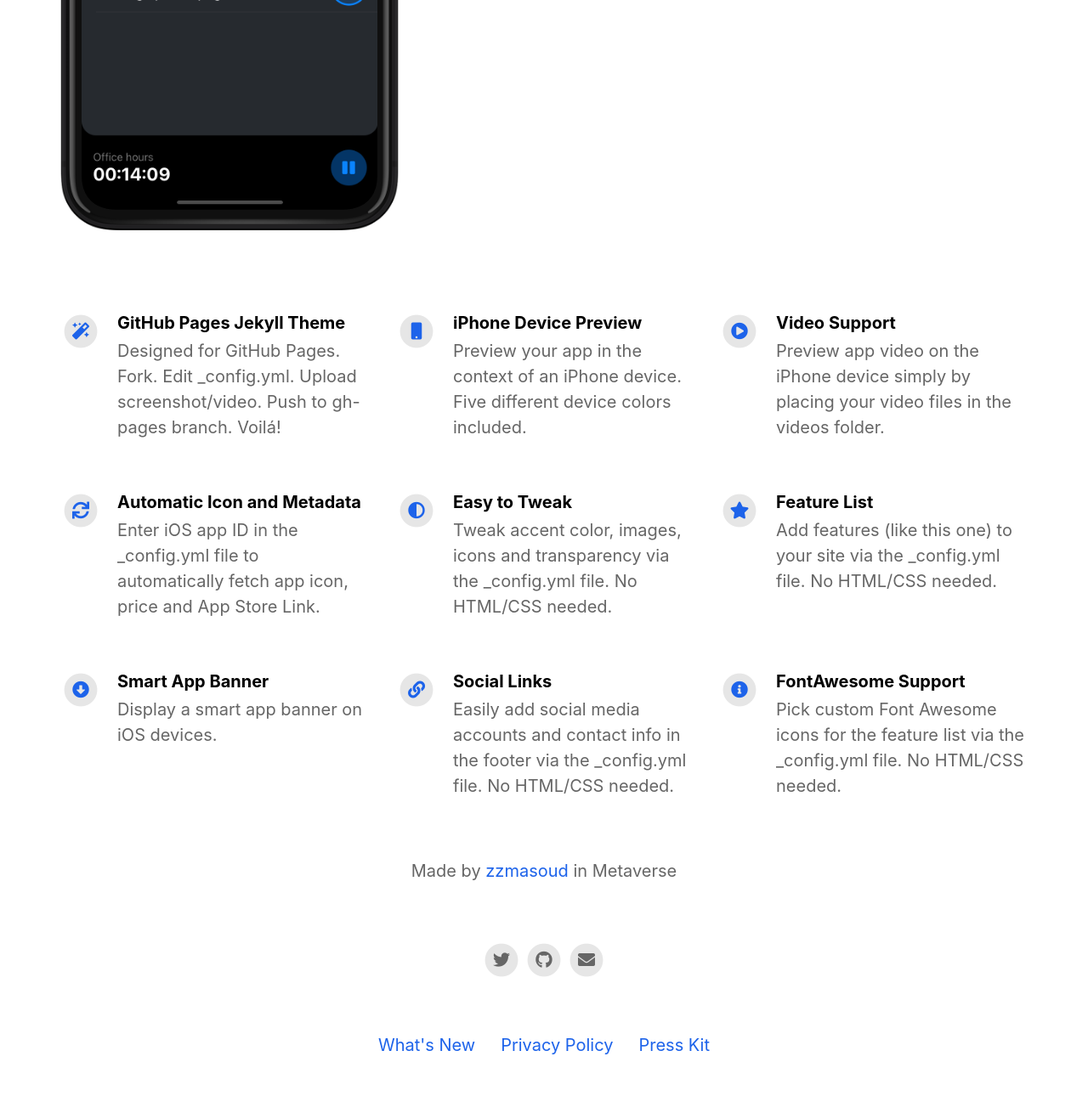
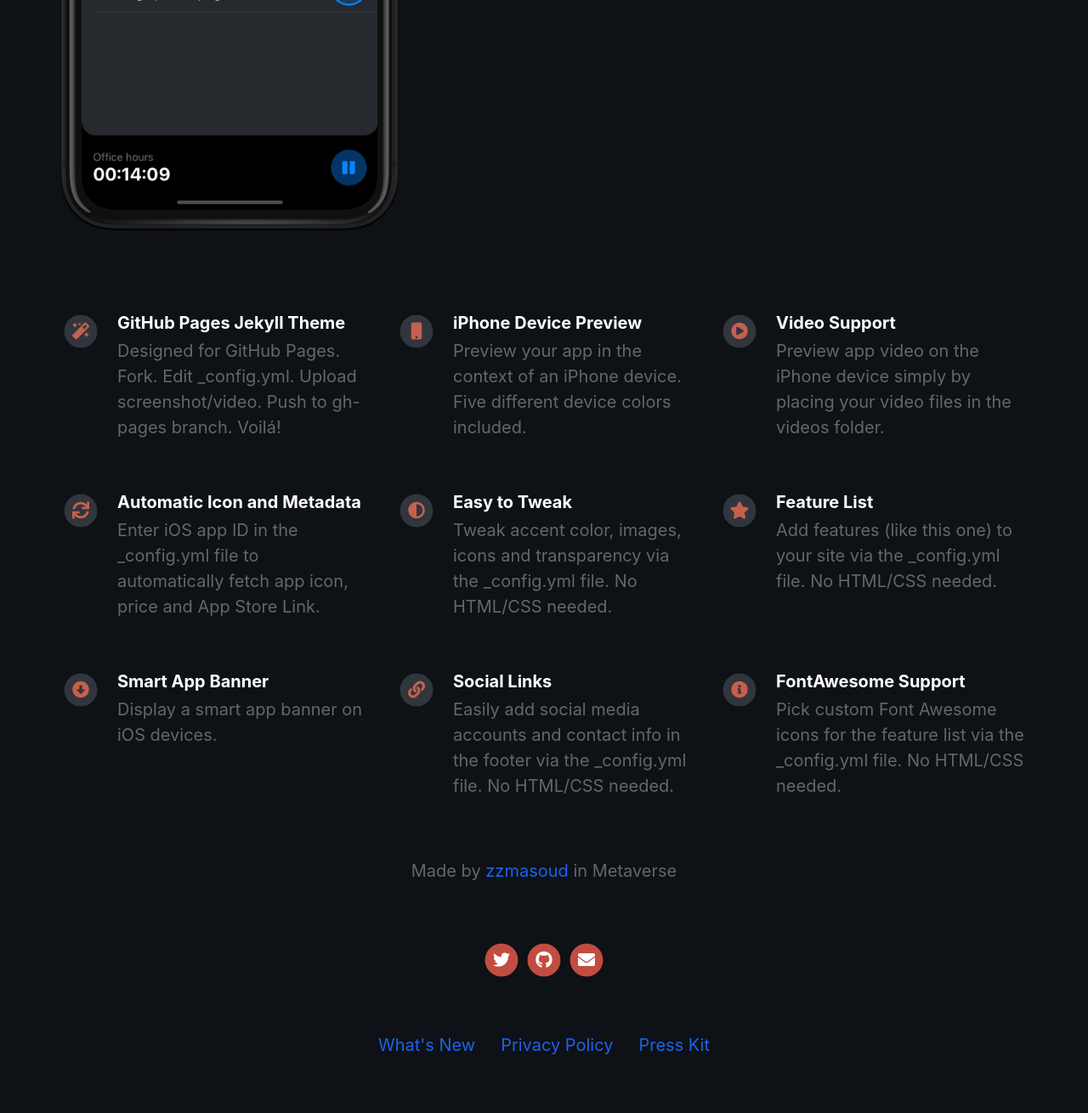
Before and after one commit to zzmasoud/CLOC, a Jekyll site: the page built from index.html, in a window 1280 px wide. Shown: the part 714-2024 px from the top of the page at 85% size. Built offline with Jekyll 4.4.1, drawn with Linux system fonts in a browser that asks for light colours; nearby versions of some CDN libraries.

Commit message:
Update _config.yml
Update theme colors

```diff
--- a/_config.yml
+++ b/_config.yml
@@ -88,7 +88,7 @@ cover_overlay_transparency                : 0.8
 
 device_color                              : black                                     # Set to: blue, black, yellow, coral or white.
 
-body_background_color                     : "#ffffff"
+body_background_color                     : "#0E1116"
 
 link_color                                : "#1d63ea"
 
@@ -96,14 +96,14 @@ app_title_color                           : "#ffffff"
 app_price_color                           : "#ffffff"
 app_description_color                     : "#ffffff"
 
-feature_title_color                       : "#000000"
+feature_title_color                       : "#ffffff"
 feature_text_color                        : "#666666"
 
-feature_icons_foreground_color            : "#1d63ea"
-feature_icons_background_color            : "#e6e6e6"
+feature_icons_foreground_color            : "#C6604E"
+feature_icons_background_color            : "#31363C"
 
-social_icons_foreground_color             : "#666666"
-social_icons_background_color             : "#e6e6e6"
+social_icons_foreground_color             : "#ffffff"
+social_icons_background_color             : "#C14D41"
 
 footer_text_color                         : "#666666"
 
```
